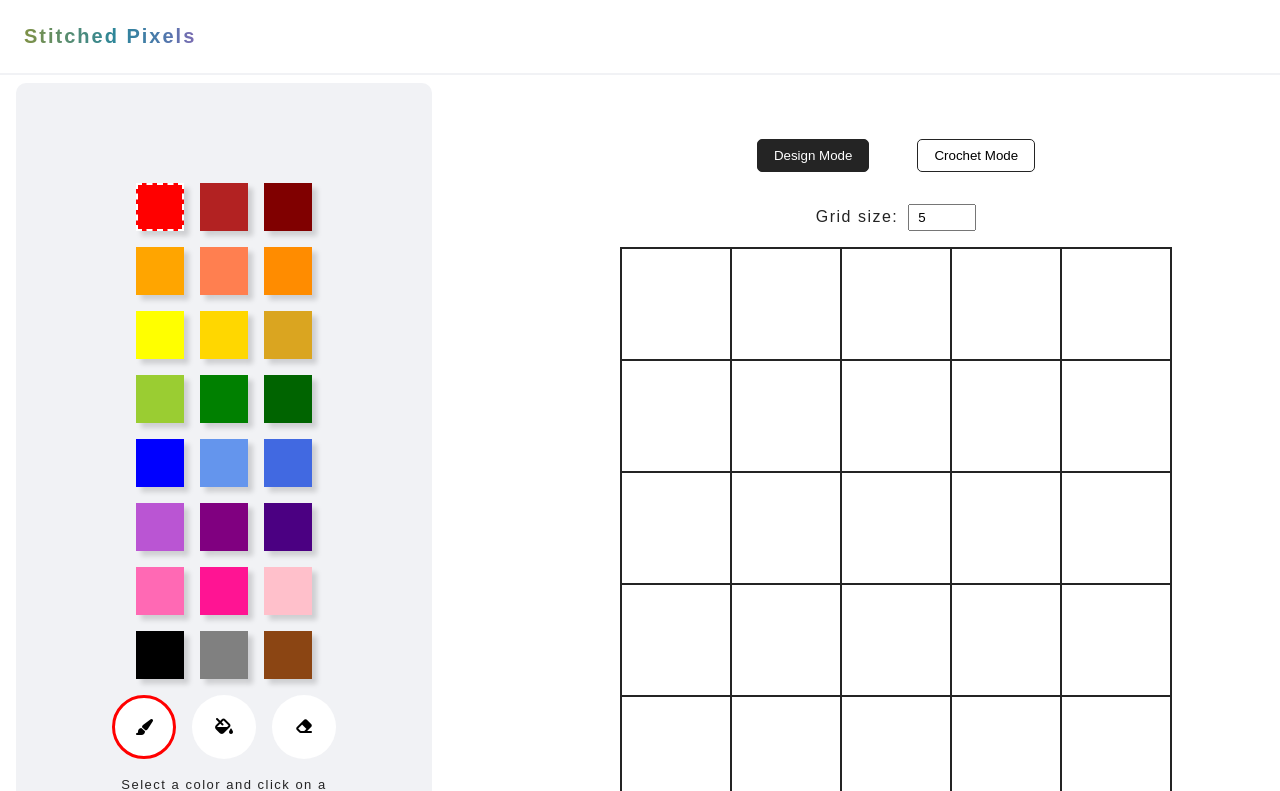
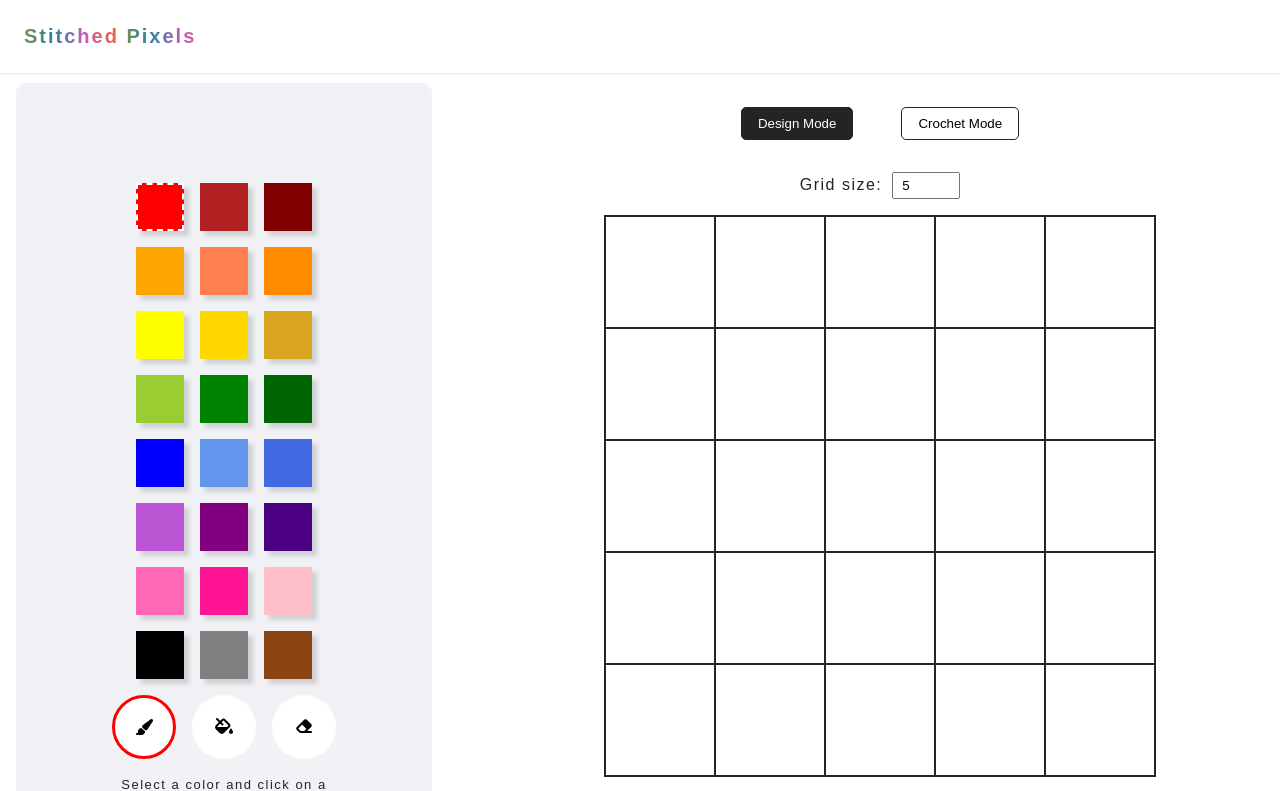
Before and after one commit to kyyyylee/pixel-app-svelte, a Svelte app: page / in a window 1280 px wide. Shown: the top 791 px of the page. Built offline with nearby package versions, Linux system fonts and the light colour scheme.

Commit message:
disabled design functions when in crochet mode

```diff
--- a/src/App.svelte
+++ b/src/App.svelte
@@ -50,7 +50,7 @@
   h1 {
   font-size: 2em;
   background: linear-gradient(to right, #7F9146, #558C72, #2C869B, #4D78AC, #9067B5, #CB58B7, #D86082, #E26459, #EE6C2B);
-  background-size: 30% 100%;
+  background-size: 20% 100%;
   -webkit-background-clip: text;
   -webkit-text-fill-color: transparent;
   letter-spacing: 2px;
@@ -108,7 +108,7 @@
   @media (min-width: 800px) {
     main {
       flex-direction: row;
-      gap: 4rem;
+
     }
     .panel {
       height: 100vh;
@@ -117,10 +117,18 @@
     }
     .grid {
       width: 100%;
-      place-items: center;
+      margin-top: 1rem;
     }
     footer {
       width: 80%;
     }
+    h1{
+      background-size: 10% 100%;
+    }
+  }
+  @media (min-width: 1200px) {
+    h1{
+      background-size: 8% 100%;
+    }
   }
 </style>
--- a/src/lib/Color.svelte
+++ b/src/lib/Color.svelte
@@ -64,6 +64,7 @@
   }
 
   function fillBoard() {
+    if (crochet) return;
     if (!fill) return;
     if (fill) {
     fillGrid.set(true);
```
